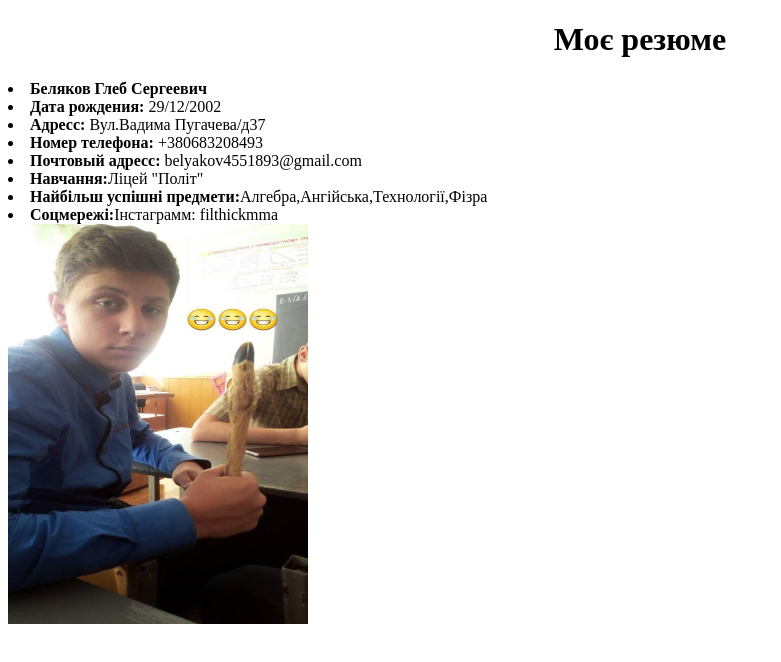
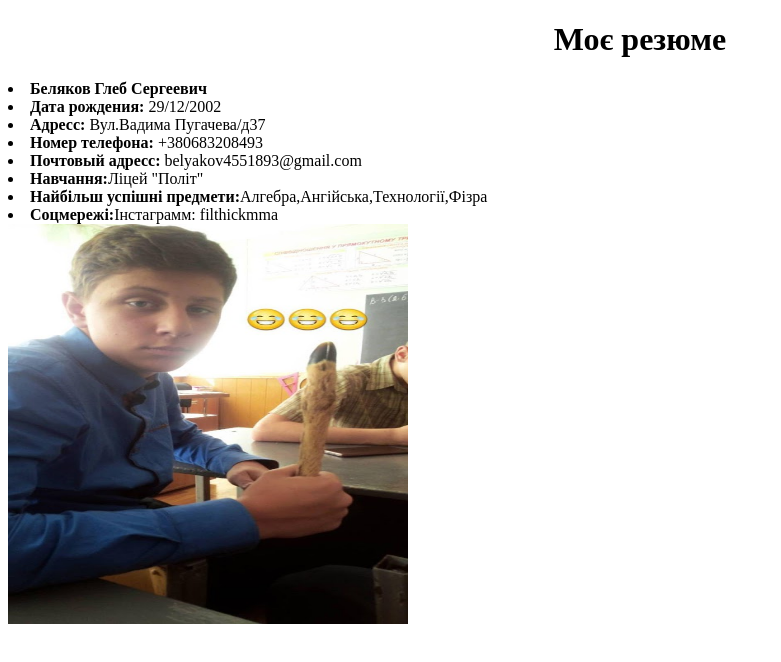
Before and after one commit to belyakovglebfilth/belyakovglebfilth.github.io, a plain HTML site: page resume.html in a window 1280 px wide. Shown: the whole page, without its empty margins (0-781 px from the left). Drawn offline with Linux system fonts and the light colour scheme.

Commit message:
Update resume.html

```diff
--- a/resume.html
+++ b/resume.html
@@ -14,7 +14,7 @@
 <li><b>Навчання:</b>Ліцей "Політ"</li>
 <li><b>Найбільш успішні предмети:</b>Алгебра,Ангійська,Технології,Фізра</li>
 <li><b>Соцмережі:</b>Інстаграмм: filthickmma</li>
-<img src="res.jpg" alt="embleme" width="300" height="400">
+<img src="res.jpg" alt="embleme" width="400" height="400">
 
 </body>
 </html>
```
